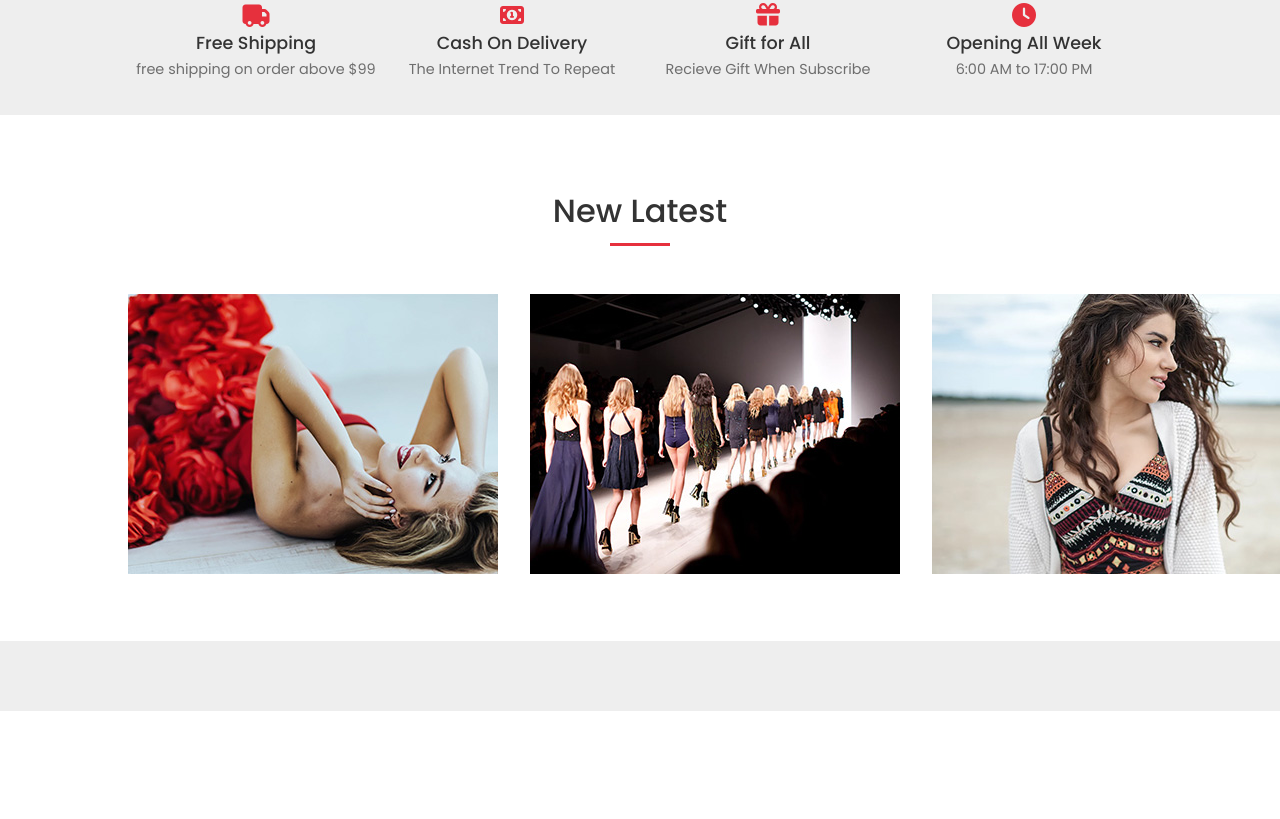
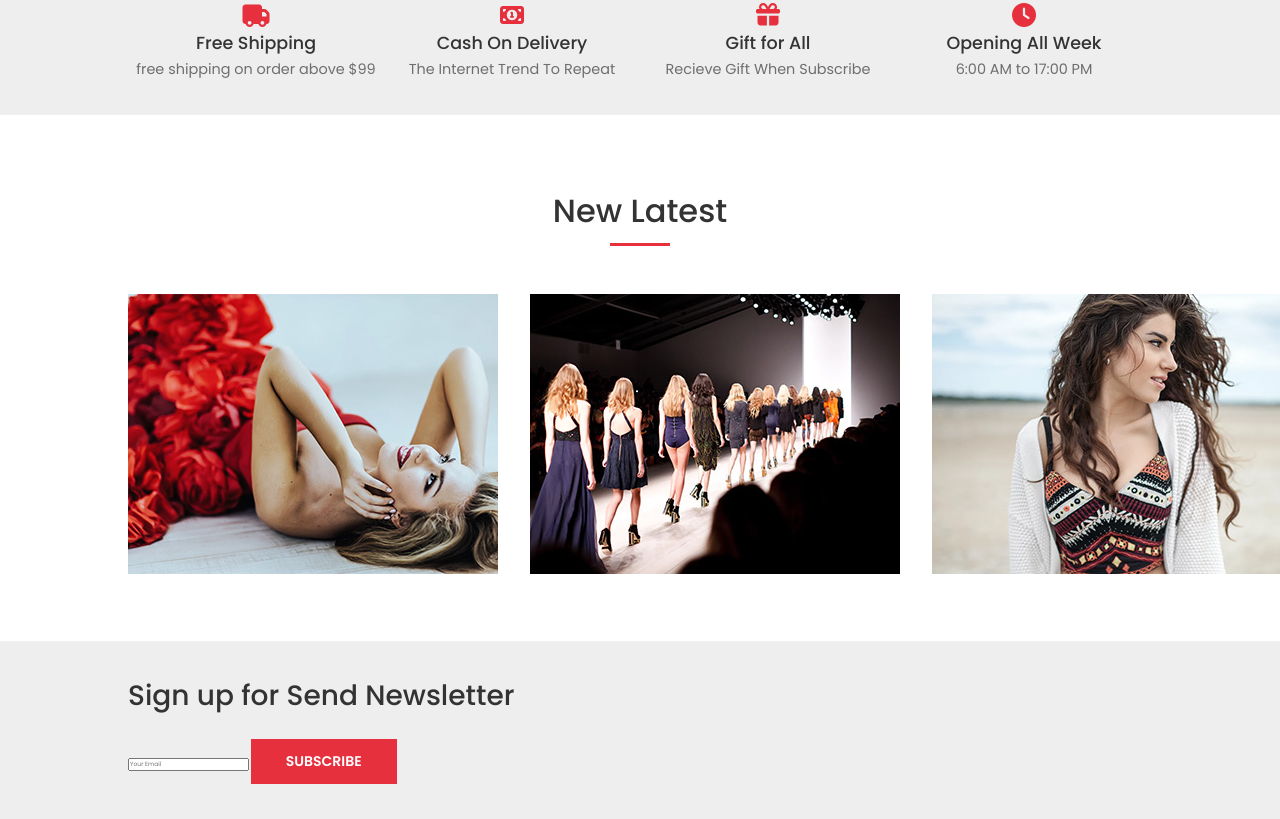
Before and after one commit to nikhilyadav-dev/frontend-landing-pages, a plain HTML site: page shopsphere-landing-page/index.html in a window 1280 px wide. Shown: the part 3782-4601 px from the top of the page. Before the commit the page ends 4493 px from the top, so only its background shows below. Drawn offline with Linux system fonts and the light colour scheme.

```diff
--- a/shopsphere-landing-page/index.html
+++ b/shopsphere-landing-page/index.html
@@ -309,7 +309,15 @@
       <!-- Form Section -->
 
       <section class="section">
-        <div class="secondary-bg"></div>
+        <div class="secondary-bg">
+          <div class="container">
+            <h3>Sign up for Send Newsletter</h3>
+            <div class="input">
+              <input type="email" placeholder="Your Email" />
+              <button>subscribe</button>
+            </div>
+          </div>
+        </div>
       </section>
     </main>
 
```
Also changed, not shown: 1 other file.
